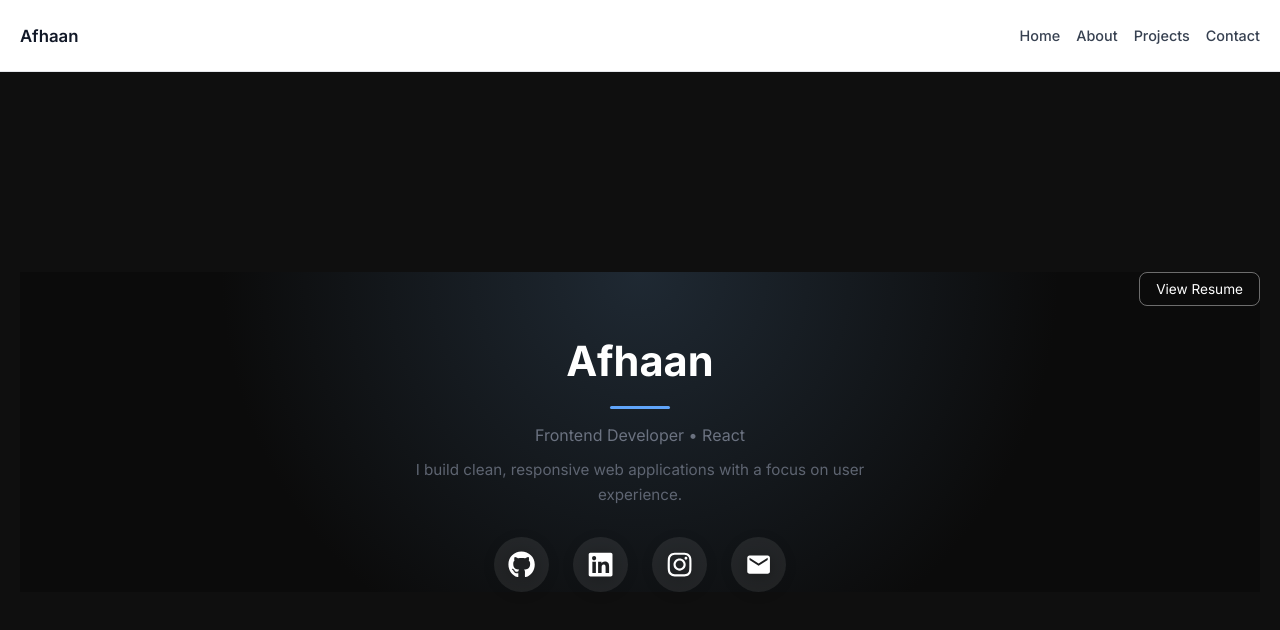
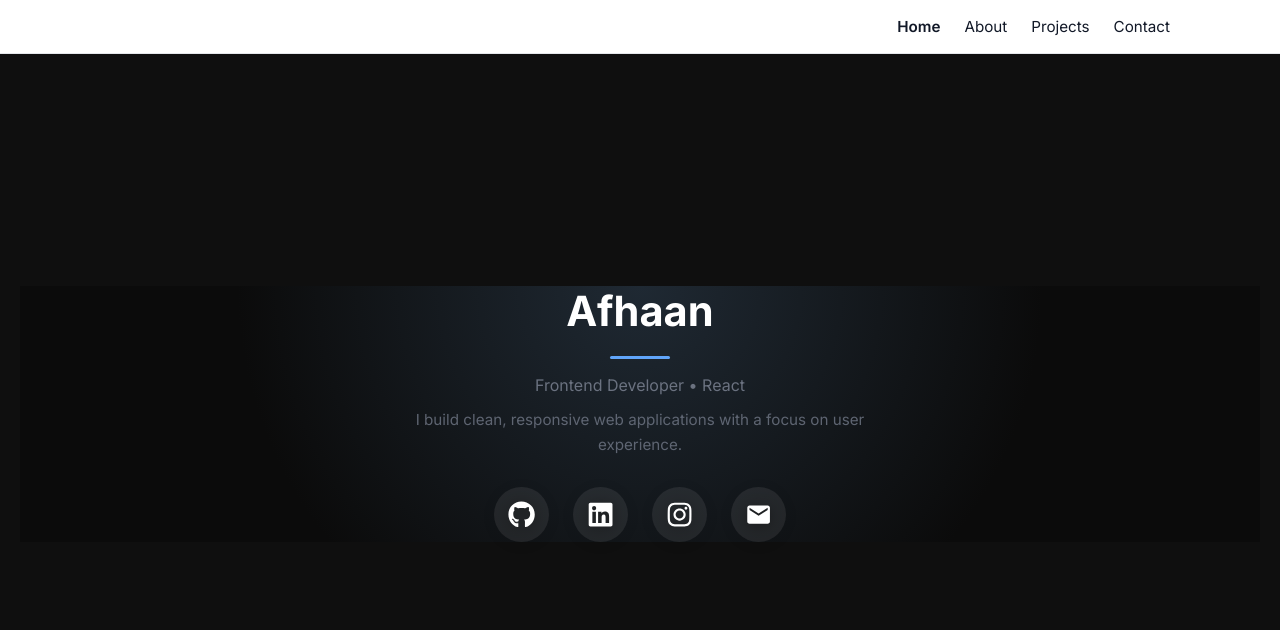
Before and after one commit to afhaan247/afhaan-portfolio, a React (Vite) app: page / in a window 1280 px wide. Shown: the top 630 px of the page. Built offline with nearby package versions, Linux system fonts and the light colour scheme.

Commit message:
Restore stable old navbar design

```diff
--- a/src/components/Navbar.jsx
+++ b/src/components/Navbar.jsx
@@ -1,62 +1,60 @@
 import { NavLink } from "react-router-dom";
-
 
 function Navbar() {
   return (
-    <nav style={styles.nav}>
-      <span style={styles.logo}>Afhaan</span>
+    <nav
+      style={{
+        position: "sticky",
+        top: 0,
+        zIndex: 100,
+        backgroundColor: "#ffffff",
+        borderBottom: "1px solid #e5e7eb",
+      }}
+    >
+      <div
+        style={{
+          maxWidth: "1100px",
+          margin: "0 auto",
+          padding: "16px 20px",
+          display: "flex",
+          alignItems: "center",
+          justifyContent: "space-between",
+        }}
+      >
+        {/* Logo */}
+        <div style={{ fontWeight: 600, fontSize: "1.1rem" }}>
+          Afhaan
+        </div>
 
-      <div style={styles.links}>
-        <NavLink to="/" style={styles.link}>Home</NavLink>
-        <NavLink to="/about" style={styles.link}>About</NavLink>
-        <NavLink to="/projects" style={styles.link}>Projects</NavLink>
-        <NavLink to="/contact" style={styles.link}>Contact</NavLink>
+        {/* Links */}
+        <div
+          style={{
+            display: "flex",
+            gap: "24px",
+            fontSize: "0.95rem",
+          }}
+        >
+          <NavLink to="/" style={linkStyle}>
+            Home
+          </NavLink>
+          <NavLink to="/about" style={linkStyle}>
+            About
+          </NavLink>
+          <NavLink to="/projects" style={linkStyle}>
+            Projects
+          </NavLink>
+          <NavLink to="/contact" style={linkStyle}>
+            Contact
+          </NavLink>
+        </div>
       </div>
-
-
     </nav>
   );
 }
 
-const styles = {
-  nav: {
-    height: "72px",
-    padding: "0 20px",
-    display: "flex",
-    alignItems: "center",
-    justifyContent: "space-between",
-    background: "#ffffff",
-    borderBottom: "1px solid #e5e7eb",
-    position: "sticky",
-    top: 0,
-    zIndex: 100,
-  },
-
-  logo: {
-    fontWeight: 600,
-    fontSize: "1.05rem",
-    color: "#111827",
-    whiteSpace: "nowrap",
-  },
-
-  links: {
-    display: "flex",
-    gap: "16px",
-    fontSize: "0.9rem",
-  },
-
-  link: {
-    color: "#374151",
-    textDecoration: "none",
-    fontWeight: 500,
-  },
-
-  icons: {
-    display: "flex",
-    gap: "14px",
-    fontSize: "1.15rem",
-    color: "#374151",
-  },
+const linkStyle = {
+  textDecoration: "none",
+  color: "#111827",
 };
 
 export default Navbar;
--- a/src/pages/Home.jsx
+++ b/src/pages/Home.jsx
@@ -18,25 +18,6 @@ function Home() {
           textAlign: "center",
         }}
       >
-        {/* Resume Button */}
-        <a
-          href="/resume.pdf"
-          target="_blank"
-          rel="noreferrer"
-          style={{
-            alignSelf: "flex-end",
-            marginBottom: "30px",
-            padding: "8px 16px",
-            borderRadius: "8px",
-            border: "1px solid rgba(255,255,255,0.4)",
-            color: "#ffffff",
-            fontSize: "0.85rem",
-            textDecoration: "none",
-          }}
-        >
-          View Resume
-        </a>
-
         {/* Name */}
         <h1 style={{ marginBottom: "6px" }}>Afhaan</h1>
 
```
